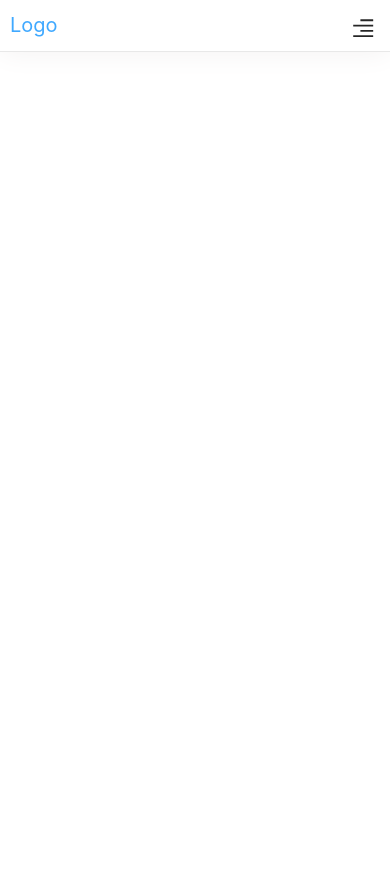
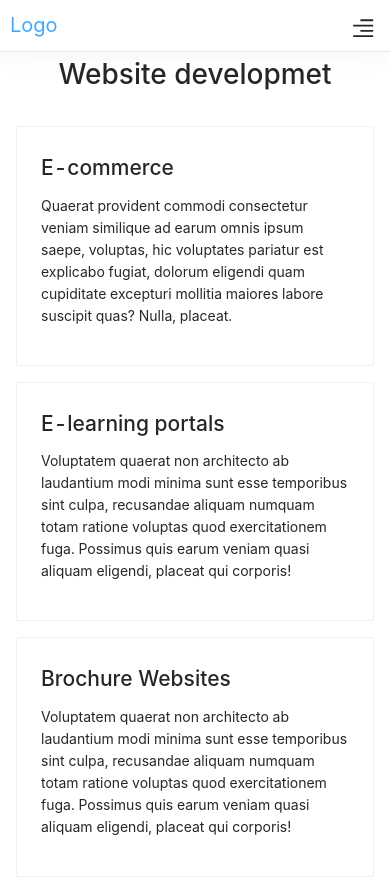
Before and after one commit to JoramWells/digitaleo-client, a React (Create React App) app: page /website in a window 390 px wide. Before the commit the page ends 844 px from the top, so only its background shows below. Built offline with nearby package versions, Linux system fonts and the light colour scheme.

Commit message:
Complited mobile page

```diff
--- a/src/App.js
+++ b/src/App.js
@@ -11,7 +11,7 @@ function App() {
       <Switch>
         <Route path="/" exact component={HomeScreen} />
         <Route path="/services" exact component={Services} />
-        <Route path="/website-development" exact component={WebApplications} />
+        <Route path="/website" exact component={WebApplications} />
       </Switch>
 
     </Router>
--- a/src/components/home/HomeScreen.js
+++ b/src/components/home/HomeScreen.js
@@ -103,7 +103,7 @@ export default class HomeScreen extends Component {
                     eaque rerum! Provident similique accusantium nemo autem.
                     Veritatis obcaecati tenetur iure eius earum ut molestias
                     architecto voluptate aliquam nihil, eveniet aliquid culpa
-                    officia aut! Impedit sit sunt quaerat, odit <Link to="/website-developmet"> learn more
+                    officia aut! Impedit sit sunt quaerat, odit <Link to="/website"> learn more
                     <RightOutlined style={{ fontSize: ".6rem" }} />
 
                     </Link>
--- a/src/components/section/WebApplications.js
+++ b/src/components/section/WebApplications.js
@@ -1,11 +1,53 @@
-import React, { Component } from 'react'
+import React, { Component } from "react";
+import { Row, Col, Card } from "antd";
 
 export default class WebApplications extends Component {
-    render() {
-        return (
-            <div>
-                Mobile Applications
-            </div>
-        )
-    }
+  render() {
+    return (
+      <>
+        <Row align="center">
+          <h1>Website developmet</h1>
+        </Row>
+        <Row justify="center" style={{margin:"1rem"}}>
+          <Col md={12}>
+            <Card>
+              <h2>E-commerce</h2>
+              <p>
+                Quaerat provident commodi consectetur veniam similique ad earum
+                omnis ipsum saepe, voluptas, hic voluptates pariatur est
+                explicabo fugiat, dolorum eligendi quam cupiditate excepturi
+                mollitia maiores labore suscipit quas? Nulla, placeat.
+              </p>
+            </Card>
+          </Col>
+        </Row>
+        <Row justify="center" style={{margin:"1rem"}}>
+          <Col md={12}>
+            <Card>
+              <h2>E-learning portals</h2>
+              <p>
+                Voluptatem quaerat non architecto ab laudantium modi minima sunt
+                esse temporibus sint culpa, recusandae aliquam numquam totam
+                ratione voluptas quod exercitationem fuga. Possimus quis earum
+                veniam quasi aliquam eligendi, placeat qui corporis!
+              </p>
+            </Card>
+          </Col>
+        </Row>
+        <Row justify="center" style={{margin:"1rem"}}>
+          <Col md={12}>
+            <Card>
+              <h2>Brochure Websites</h2>
+              <p>
+                Voluptatem quaerat non architecto ab laudantium modi minima sunt
+                esse temporibus sint culpa, recusandae aliquam numquam totam
+                ratione voluptas quod exercitationem fuga. Possimus quis earum
+                veniam quasi aliquam eligendi, placeat qui corporis!
+              </p>
+            </Card>
+          </Col>
+        </Row>
+      </>
+    );
+  }
 }
```
